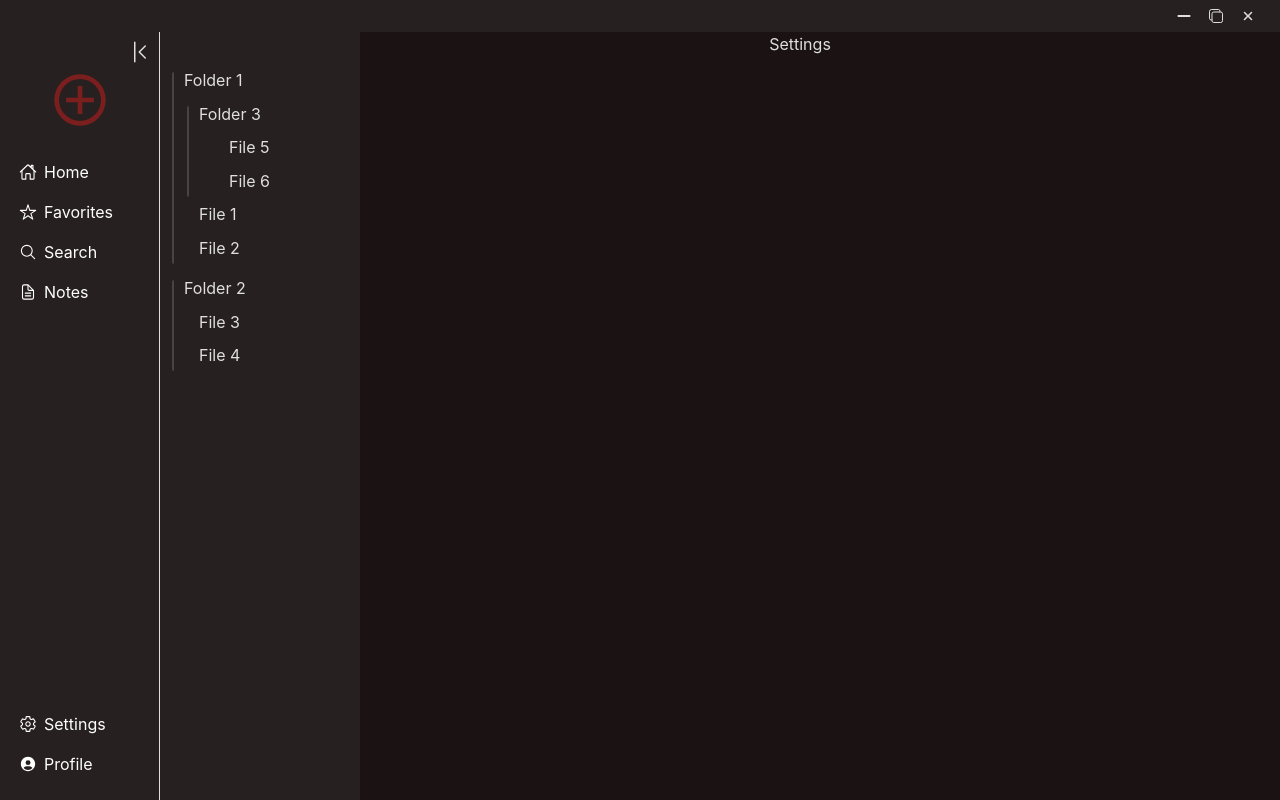
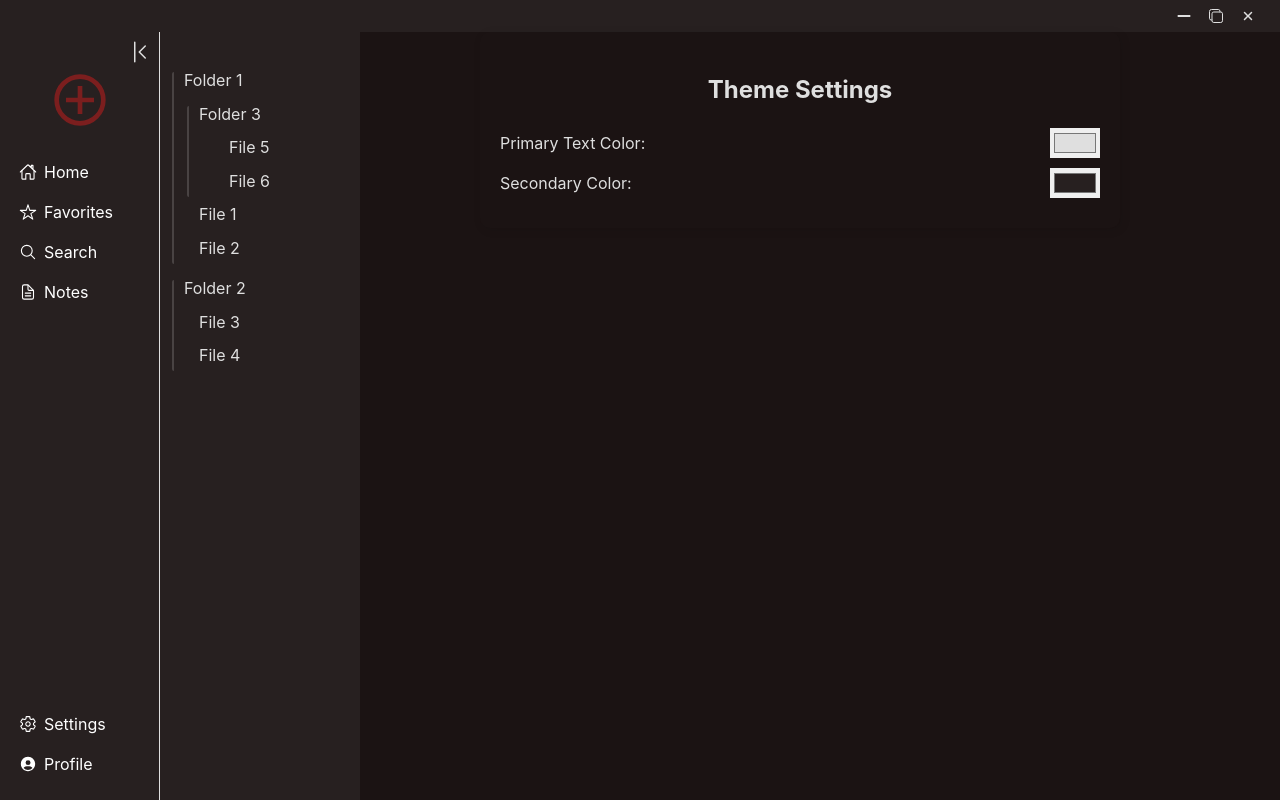
Before and after one commit to cs340-25/Notex, a React (Vite) app in the folder Frontend/: page /Settings in a window 1280 px wide. Built offline with nearby package versions, Linux system fonts and the light colour scheme.

Commit message:
color change

```diff
--- a/Frontend/src/pages/Settings/Settings.jsx
+++ b/Frontend/src/pages/Settings/Settings.jsx
@@ -1,10 +1,58 @@
-import React from 'react';
+import React, { useState, useEffect } from 'react';
 import './Settings.scss';
 
 function Settings() {
+  const [primaryTextColor, setPrimaryTextColor] = useState('#DFDFDF');
+  const [secondaryColor, setSecondaryColor] = useState('#272020');
+
+  const updateTheme = (variable, value) => {
+    document.documentElement.style.setProperty(variable, value);
+    localStorage.setItem(variable, value);
+  };
+
+
+  useEffect(() => {
+    const storedPrimary = localStorage.getItem('--PrimaryTextColor');
+    const storedSecondary = localStorage.getItem('--SecondaryColor');
+
+    if (storedPrimary) {
+      setPrimaryTextColor(storedPrimary);
+      updateTheme('--PrimaryTextColor', storedPrimary);
+    }
+    if (storedSecondary) {
+      setSecondaryColor(storedSecondary);
+      updateTheme('--SecondaryColor', storedSecondary);
+    }
+  }, []);
+
   return (
     <div className="SettingsCont">
-      Settings
+      <h2>Theme Settings</h2>
+
+      <div className="ColorPicker">
+        <label>Primary Text Color:</label>
+        <input
+          type="color"
+          value={primaryTextColor}
+          onChange={(e) => {
+            setPrimaryTextColor(e.target.value);
+            updateTheme('--PrimaryTextColor', e.target.value);
+          }}
+        />
+      </div>
+
+
+      <div className="ColorPicker">
+        <label>Secondary Color:</label>
+        <input
+          type="color"
+          value={secondaryColor}
+          onChange={(e) => {
+            setSecondaryColor(e.target.value);
+            updateTheme('--SecondaryColor', e.target.value);
+          }}
+        />
+      </div>
     </div>
   );
 }
--- a/Frontend/src/pages/Settings/Settings.scss
+++ b/Frontend/src/pages/Settings/Settings.scss
@@ -1,4 +1,29 @@
-.SettingsCont{
+.SettingsCont {
     width: 100%;
-    height: 100%;
+    max-width: 600px;
+    margin: auto;
+    padding: 20px;
+    background-color: var(--BackgroundColor);
+    color: var(--PrimaryTextColor);
+    border-radius: 10px;
+    box-shadow: 2px 2px 10px rgba(0, 0, 0, 0.1);
 }
+
+h2 {
+    text-align: center;
+    margin-bottom: 20px;
+}
+
+.ColorPicker {
+    display: flex;
+    align-items: center;
+    justify-content: space-between;
+    margin: 10px 0;
+}
+
+input[type="color"] {
+    border: none;
+    width: 50px;
+    height: 30px;
+    cursor: pointer;
+}
```
Also changed, not shown: 1 other file (tests, documents, lock files or other folders).
